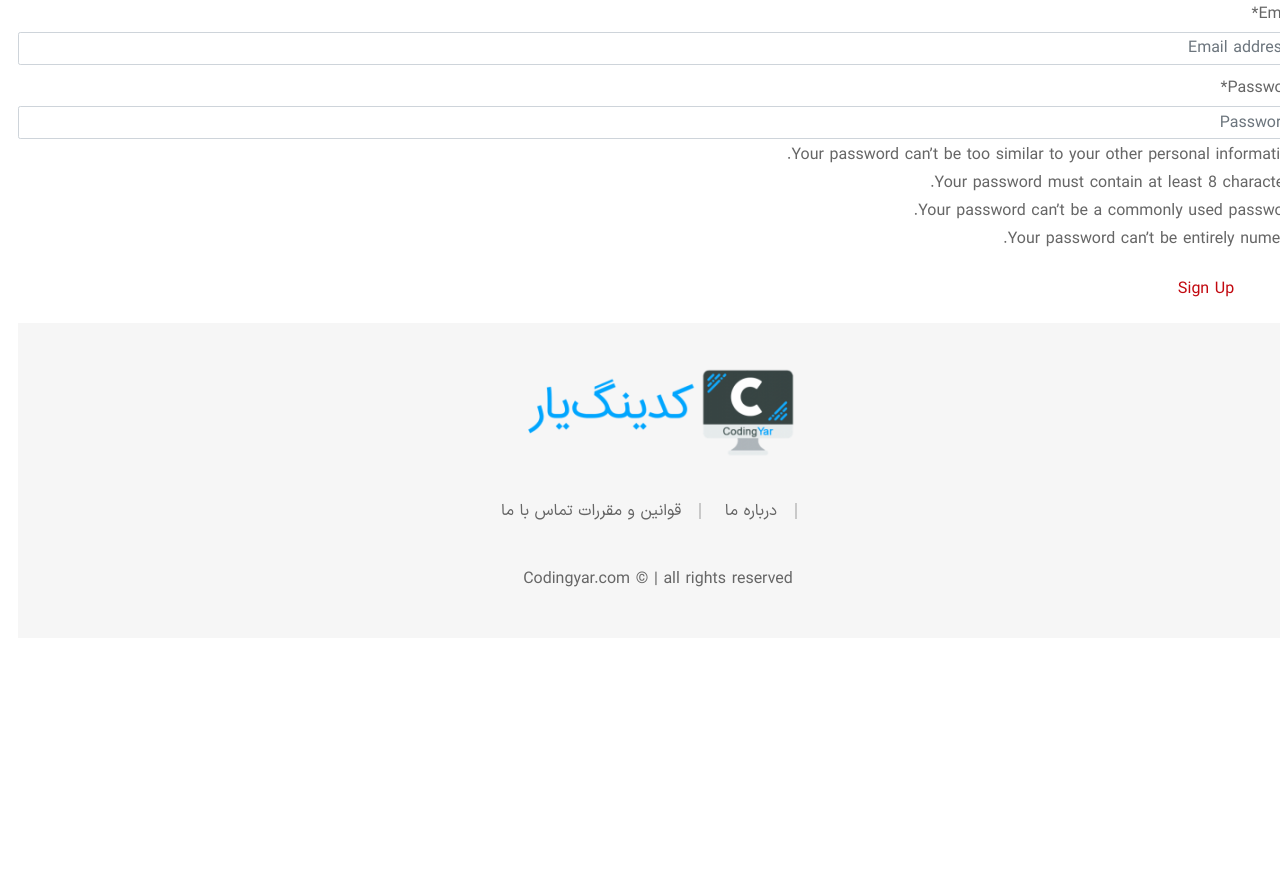
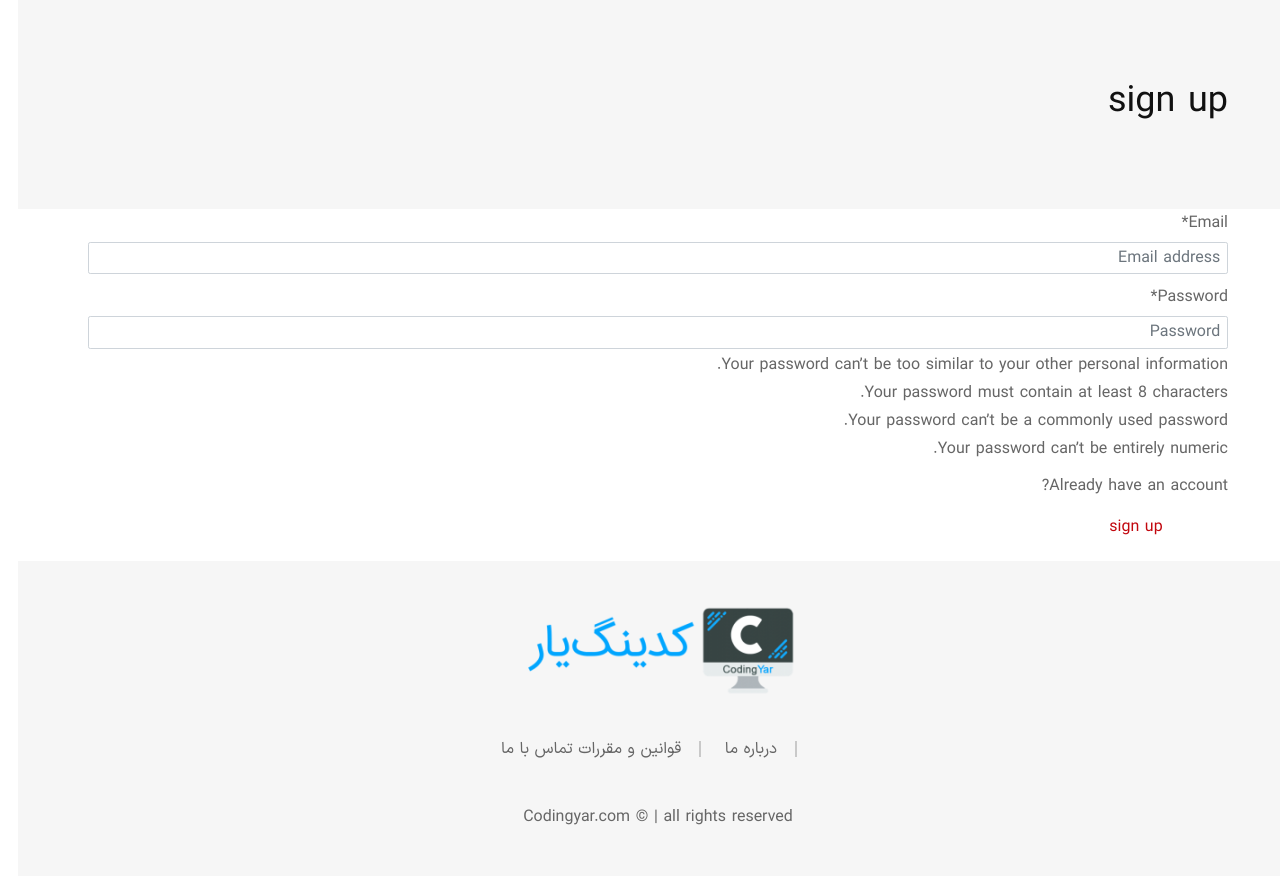
Before and after one commit to Yegansmaili/onlineshop_project, a Django app: page /accounts/signup/ in a window 1280 px wide. Shown: the part 103-979 px from the top of the page. Before the commit the page ends 690 px from the top, so only its background shows below. Run offline with Django 5.2, Linux system fonts and the light colour scheme; some libraries are stand-ins or nearby versions; some web fonts are replaced.

Commit message:
changing the template of login,logout,signup

```diff
--- a/templates/_base.html
+++ b/templates/_base.html
@@ -94,7 +94,7 @@
                                 </a>
                             </li>
                             <li class="header-toolbar__item user-info">
-                                <a href="my-account.html" class="header-toolbar__btn">
+                                <a href="#" class="header-toolbar__btn">
                                     <i class="flaticon flaticon-user"></i>
                                 </a>
                                 <ul class="user-info-menu">
--- a/templates/account/logout.html
+++ b/templates/account/logout.html
@@ -1,7 +1,9 @@
 {% extends '_base.html' %}
-{% block title %}login{% endblock %}
+{% block title %}Logout{% endblock %}
 
 {% block content %}
+     {% trans 'logout' as x %}
+        {% include 'includes/topheader.html' with header_name=x %}
          <div class="container">
         <div class="row">
             <div class="col-12 ptb--80 ">
--- a/templates/account/signup.html
+++ b/templates/account/signup.html
@@ -1,12 +1,19 @@
 {% extends '_base.html' %}
+{% load i18n %}
 {% load crispy_forms_tags %}
 
 {% block title %}SignUp{% endblock %}
 
 {% block content %}
+     {% trans 'sign up' as x %}
+        {% include 'includes/topheader.html' with header_name=x %}
+    <div class="container">
     <form method="post">
         {% csrf_token %}
         {{ form|crispy }}
-        <button type="submit" class="btn btn-primary">Sign Up</button>
+        <a href="{% url 'account_login' %}">{% trans "Already have an account?" %}</a>
+        <br>
+        <button type="submit" class="btn btn-primary">{% trans 'sign up' %}</button>
     </form>
+    </div>
 {% endblock %}
--- a/templates/includes/topheader.html
+++ b/templates/includes/topheader.html
@@ -6,7 +6,7 @@
             <div class="row">
                 <div class="col-12">
                     <div class="d-flex justify-content-between align-items-center flex-sm-row flex-column">
-                        <h1 class="page-title">{% trans 'Detail of' %} «{{ header_name }}»</h1>
+                        <h1 class="page-title">{{ header_name }}</h1>
                     </div>
                 </div>
             </div>
```
Also changed, not shown: products/templates/products/product_detail.html (+13 -8 lines), templates/account/login.html (+11 -6 lines), cart/locale/fa/LC_MESSAGES/django.po, locale/fa/LC_MESSAGES/django.po, products/locale/fa/LC_MESSAGES/django.po, 2 other files.
